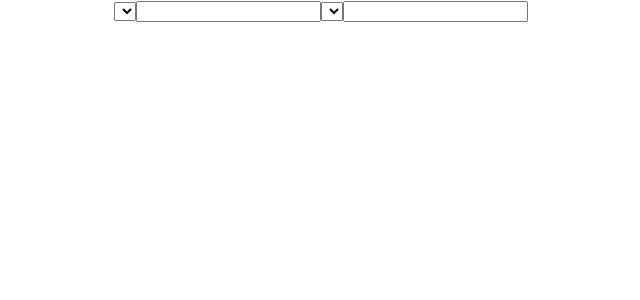
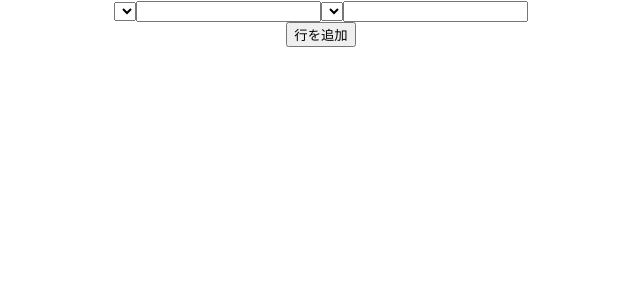
Before and after one commit to pastak/mf-frontend-workshop, a React (Create React App) app: page / in a window 1280 px wide. Shown: the top 300 px of the page, without its empty margins (319-959 px from the left). Built offline with nearby package versions, Linux system fonts and the light colour scheme.

Commit message:
行を追加できるようにする

```diff
--- a/src/Journal.tsx
+++ b/src/Journal.tsx
@@ -12,7 +12,13 @@ const createInitialData = () => ({
 export const Journal = () => {
   const [data, setData] = useState<JournalData>([createInitialData()]);
 
+  const addRow = () => {
+    setData((prev) => [...prev, createInitialData()])
+  }
+
   return <>{
     data.map((d) => <Row data={d} update={() => {/* 一旦空の関数を渡してごまかす */}} />)
-  }</>
+  }
+  <button onClick={addRow}>行を追加</button>
+  </>
 }
```
